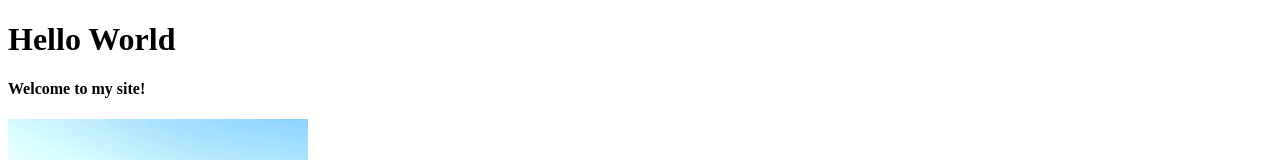
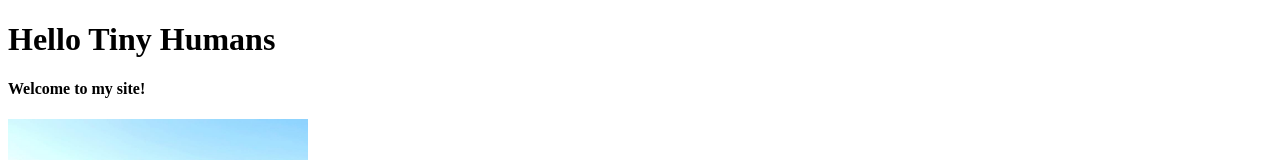
Before and after one commit to Z-Quick-Ze/beginners-week-one-master, a plain HTML site: page index.html in a window 1280 px wide. Shown: the top 160 px of the page. Drawn offline with Linux system fonts and the light colour scheme.

Commit message:
Yeah changed to Tiny Humans line 8

```diff
--- a/index.html
+++ b/index.html
@@ -5,7 +5,7 @@
 </head>
 <body>
 
-<h1>Hello World</h1>
+<h1>Hello Tiny Humans</h1>
 
 <h4>Welcome to my site!</h4>
 
```
